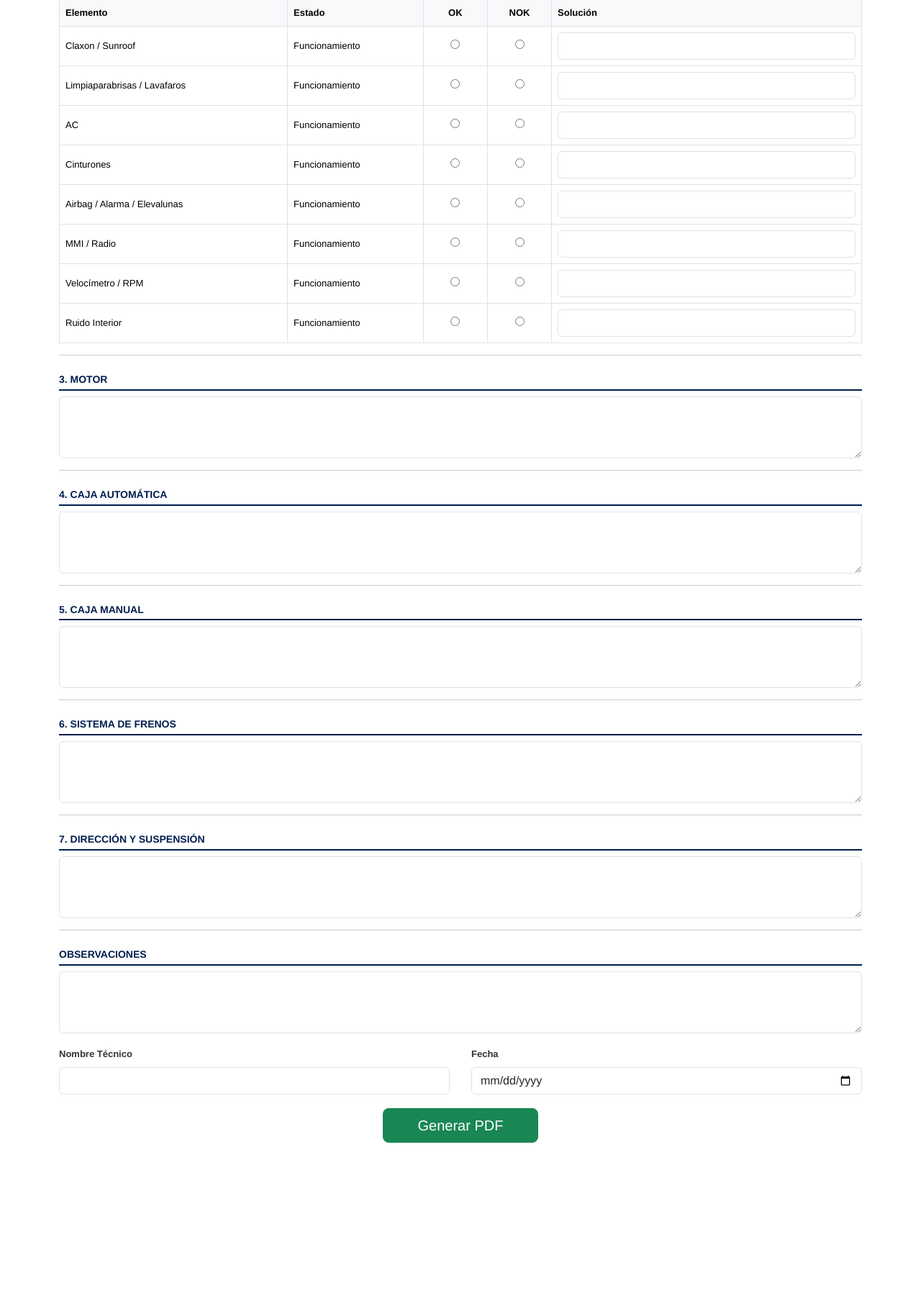
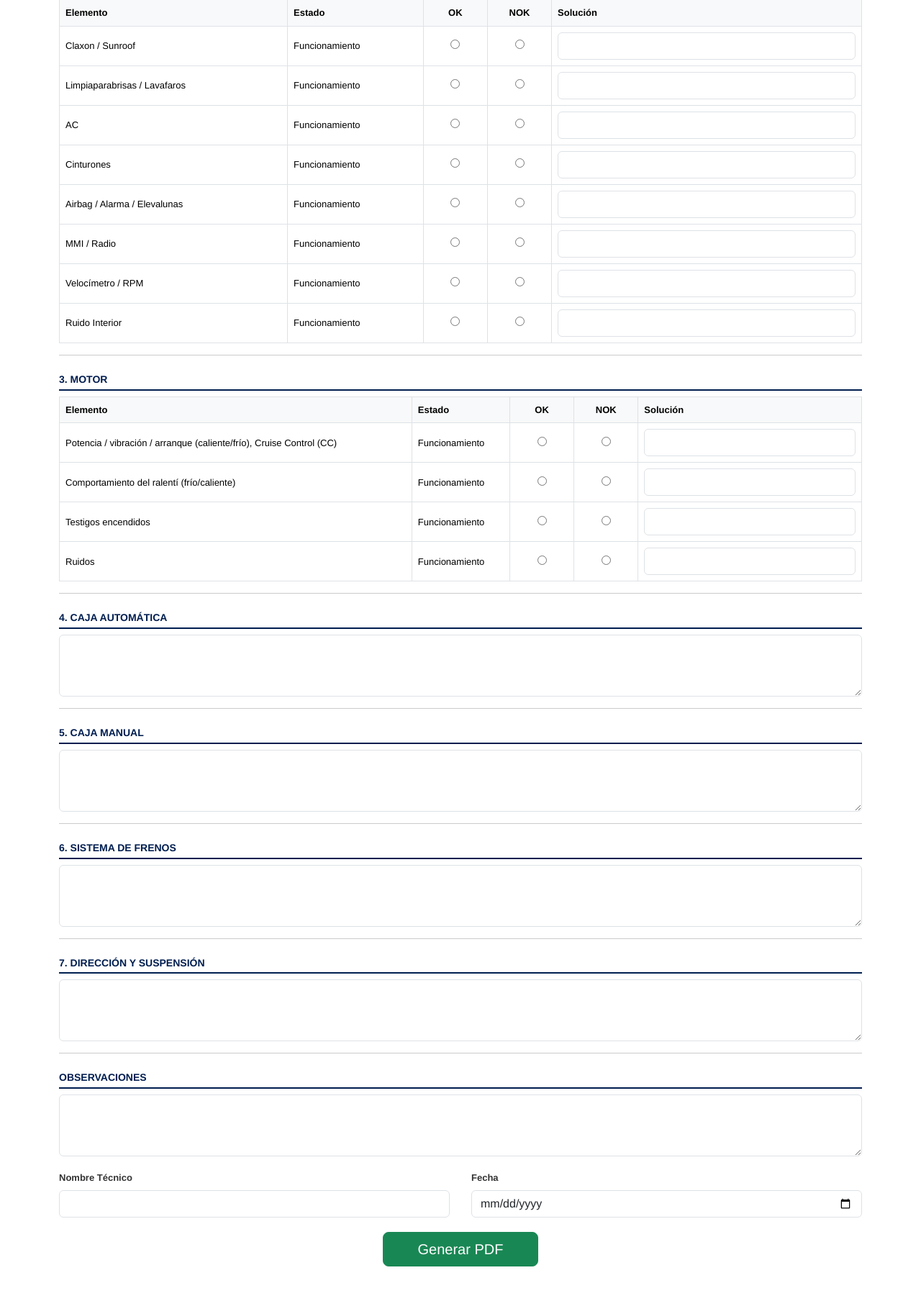
Before and after one commit to jairosandovalg/generador-pdf, a Flask app: page / in a window 1280 px wide. Shown: the part 530-2338 px from the top of the page at 72% size. Before the commit the page ends 2118 px from the top, so only its background shows below. Run offline with Flask 3, Linux system fonts and the light colour scheme.

Commit message:
pdf_template.html

```diff
--- a/templates/pdf_template.html
+++ b/templates/pdf_template.html
@@ -87,7 +87,6 @@
     </table>
 
     <hr>
-
     <h4>2. INTERIOR</h4>
     <table class="table table-bordered">
         <thead>
@@ -144,8 +143,60 @@
         </tbody>
     </table>
 
+<hr>
+<h4>3. MOTOR</h4>
+<table class="table table-bordered">
+    <thead>
+        <tr>
+            <th>Elemento</th>
+            <th>Estado</th>
+            <th style="text-align: center; width: 8%;">OK</th>
+            <th style="text-align: center; width: 8%;">NOK</th>
+            <th>Solución</th>
+        </tr>
+    </thead>
+    <tbody>
+        {% set elementos_motor = [
+            ('Potencia / vibración / arranque (caliente/frío), Cruise Control (CC)', 'potencia', 'solucion_potencia'),
+            ('Comportamiento del ralentí (frío/caliente)', 'ralenti', 'solucion_ralenti'),
+            ('Testigos encendidos', 'testigos', 'solucion_testigos'),
+            ('Ruidos', 'ruidos_motor', 'solucion_ruidos_motor')
+        ] %}
+
+        {% for item, name_val, name_sol in elementos_motor %}
+        <tr>
+            <td>{{ item }}</td>
+            <td>Funcionamiento</td>
+
+            <td style="text-align: center;">
+                {% if es_pdf %}
+                    {% if datos_post and datos_post.get(name_val) == 'OK' %}✓{% endif %}
+                {% else %}
+                    <input type="radio" name="{{ name_val }}" value="OK">
+                {% endif %}
+            </td>
+
+            <td style="text-align: center;">
+                {% if es_pdf %}
+                    {% if datos_post and datos_post.get(name_val) == 'NOK' %}✗{% endif %}
+                {% else %}
+                    <input type="radio" name="{{ name_val }}" value="NOK">
+                {% endif %}
+            </td>
+
+            <td>
+                {% if es_pdf %}
+                    {{ datos_post.get(name_sol, '') if datos_post else '' }}
+                {% else %}
+                    <input type="text" name="{{ name_sol }}" class="form-control">
+                {% endif %}
+            </td>
+        </tr>
+        {% endfor %}
+    </tbody>
+</table>
+
     {% set textos = [
-        ('3. MOTOR', 'motor_obs'),
         ('4. CAJA AUTOMÁTICA', 'caja_auto'),
         ('5. CAJA MANUAL', 'caja_manual'),
         ('6. SISTEMA DE FRENOS', 'frenos'),
```
